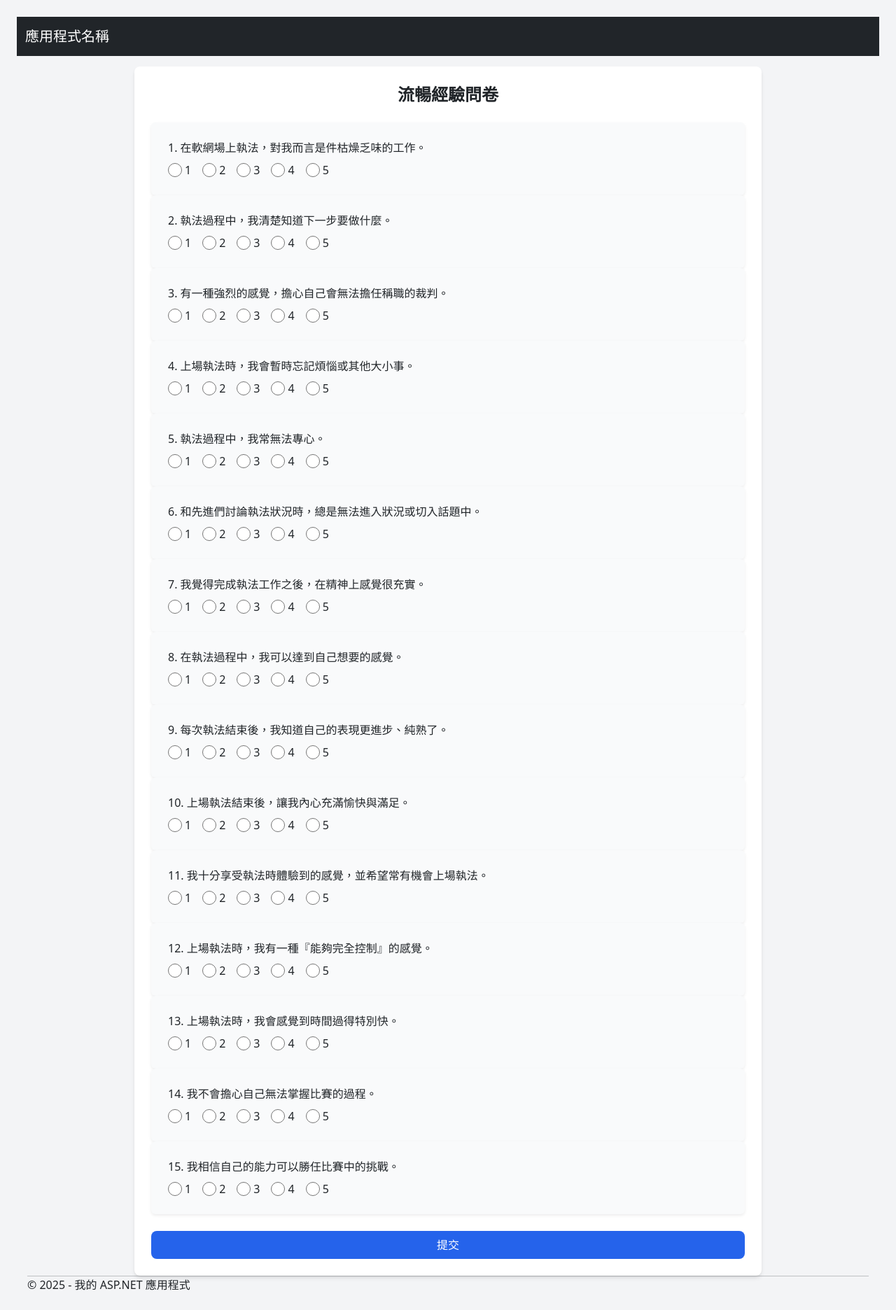
After one commit to leo522/Tiss_MindRadar, an ASP.NET MVC app: template Tiss_MindRadar/Views/RefereeSurvey/SmoothExperienceSurvey.cshtml in a window 1280 px wide. The commit adds this page. Shown: the whole page at 70% size. Run offline with ASP.NET Core 8 and stand-ins for ASP.NET MVC 5, Linux system fonts and the light colour scheme; the template is opened without the code that fills it, so the values that code supplies are empty; the project's own start-up code is not run, and a stand-in starts its controllers and pages; some libraries are stand-ins or nearby versions.

Commit message:
新增流暢經驗問卷和資料表

```diff
--- a/Tiss_MindRadar/Models/MindRadarModel.Context.cs
+++ b/Tiss_MindRadar/Models/MindRadarModel.Context.cs
@@ -43,6 +43,8 @@ namespace Tiss_MindRadar.Models
         public virtual DbSet<PsychologicalStateDescription> PsychologicalStateDescription { get; set; }
         public virtual DbSet<PsychologicalStateQuestionCategory> PsychologicalStateQuestionCategory { get; set; }
         public virtual DbSet<SelfEfficacy> SelfEfficacy { get; set; }
+        public virtual DbSet<SmoothExperience> SmoothExperience { get; set; }
+        public virtual DbSet<SmoothExperienceCategory> SmoothExperienceCategory { get; set; }
         public virtual DbSet<Successful> Successful { get; set; }
         public virtual DbSet<Team> Team { get; set; }
         public virtual DbSet<UserProfile> UserProfile { get; set; }
--- /dev/null
+++ b/Tiss_MindRadar/Views/RefereeSurvey/SmoothExperienceSurvey.cshtml
@@ -0,0 +1,60 @@
+<!DOCTYPE html>
+<html lang="zh-TW">
+<head>
+    <meta charset="UTF-8">
+    <meta name="viewport" content="width=device-width, initial-scale=1.0">
+    <title>流暢經驗問卷</title>
+    <script src="https://cdn.tailwindcss.com"></script>
+</head>
+<body class="bg-gray-100 p-4">
+    <div class="max-w-4xl mx-auto bg-white p-6 rounded-lg shadow-md">
+        <h1 class="text-2xl font-bold mb-4 text-center">流暢經驗問卷</h1>
+        <form id="surveyForm" class="space-y-6">
+            <div id="questionsContainer"></div>
+            <button type="submit" class="w-full bg-blue-600 text-white py-2 px-4 rounded-lg hover:bg-blue-700">提交</button>
+        </form>
+    </div>
+
+    <script>const questions = [
+            "在軟網場上執法，對我而言是件枯燥乏味的工作。",
+            "執法過程中，我清楚知道下一步要做什麼。",
+            "有一種強烈的感覺，擔心自己會無法擔任稱職的裁判。",
+            "上場執法時，我會暫時忘記煩惱或其他大小事。",
+            "執法過程中，我常無法專心。",
+            "和先進們討論執法狀況時，總是無法進入狀況或切入話題中。",
+            "我覺得完成執法工作之後，在精神上感覺很充實。",
+            "在執法過程中，我可以達到自己想要的感覺。",
+            "每次執法結束後，我知道自己的表現更進步、純熟了。",
+            "上場執法結束後，讓我內心充滿愉快與滿足。",
+            "我十分享受執法時體驗到的感覺，並希望常有機會上場執法。",
+            "上場執法時，我有一種『能夠完全控制』的感覺。",
+            "上場執法時，我會感覺到時間過得特別快。",
+            "我不會擔心自己無法掌握比賽的過程。",
+            "我相信自己的能力可以勝任比賽中的挑戰。"
+        ];
+
+        const questionsContainer = document.getElementById("questionsContainer");
+        questions.forEach((question, index) => {
+            const questionBlock = document.createElement("div");
+            questionBlock.classList.add("p-4", "bg-gray-50", "rounded-md", "shadow-sm");
+
+            questionBlock.innerHTML = `
+                <p class="font-medium mb-2">${index + 1}. ${question}</p>
+                <div class="flex space-x-4">
+                    ${[1, 2, 3, 4, 5].map(score => `
+                        <label class="flex items-center space-x-1">
+                            <input type="radio" name="q${index + 1}" value="${score}" class="form-radio h-5 w-5 text-blue-600">
+                            <span>${score}</span>
+                        </label>
+                    `).join('')}
+                </div>
+            `;
+            questionsContainer.appendChild(questionBlock);
+        });
+
+        document.getElementById("surveyForm").addEventListener("submit", function(event) {
+            event.preventDefault();
+            alert("問卷提交成功！");
+        });</script>
+</body>
+</html>
--- a/Tiss_MindRadar/Views/UserAccount/Register.cshtml
+++ b/Tiss_MindRadar/Views/UserAccount/Register.cshtml
@@ -40,10 +40,11 @@
                     <option value="" disabled selected>請選擇註冊身份</option>
                     <option value="Player">選手</option>
                     <option value="Consultant">訪談員</option>
+                    <option value="Referee">裁判</option>
                 </select>
             </div>
             <div class="form-group" id="inviteCodeField" style="display: none;">
-                <label for="InviteCode">驗證碼 (訪談員專用)</label>
+                <label for="InviteCode">驗證碼 (訪談員/裁判專用)</label>
                 <input type="text" class="form-control" id="InviteCode" name="InviteCode" placeholder="請輸入驗證碼" />
                 <small id="inviteCodeError" class="text-danger"></small>
             </div>
@@ -86,7 +87,7 @@
 
             // 角色變更時，更新欄位顯示
             roleField.addEventListener("change", function () {
-                if (this.value === "Consultant") {
+                if (this.value === "Consultant" || this.value === "Referee") {
                     inviteCodeField.style.display = "block";
                     ageField.style.display = "none";
                     teamField.style.display = "none";
```
Also changed, not shown: Tiss_MindRadar/Controllers/RefereeSurveyController.cs (added, +22 -0 lines), Tiss_MindRadar/Controllers/UserAccountController.cs (+11 -4 lines), Tiss_MindRadar/Models/SmoothExperience.cs (added, +28 -0 lines), Tiss_MindRadar/Models/SmoothExperienceCategory.cs (added, +29 -0 lines), Tiss_MindRadar/Tiss_MindRadar.csproj, Tiss_MindRadar/Web.config, 2 other files.
